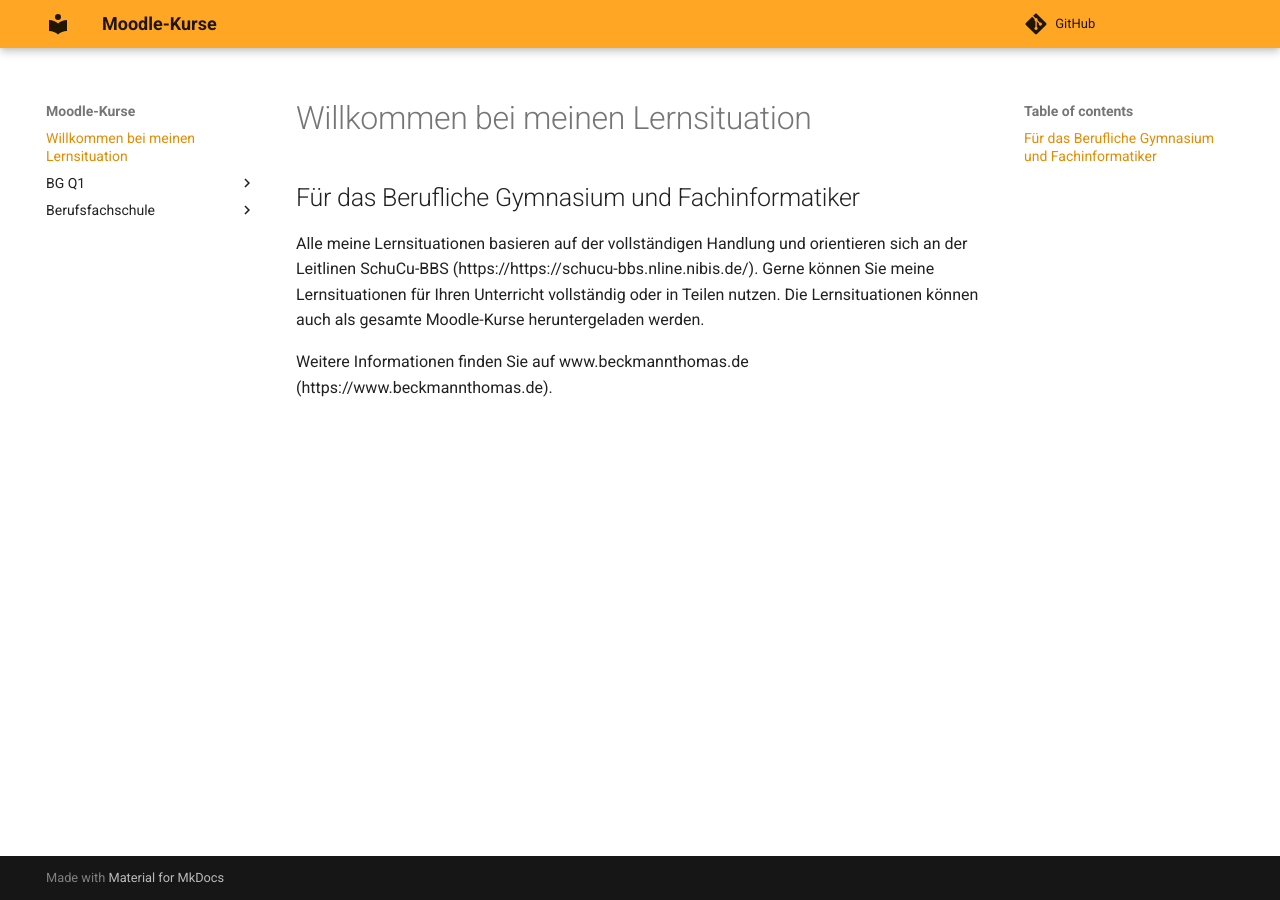
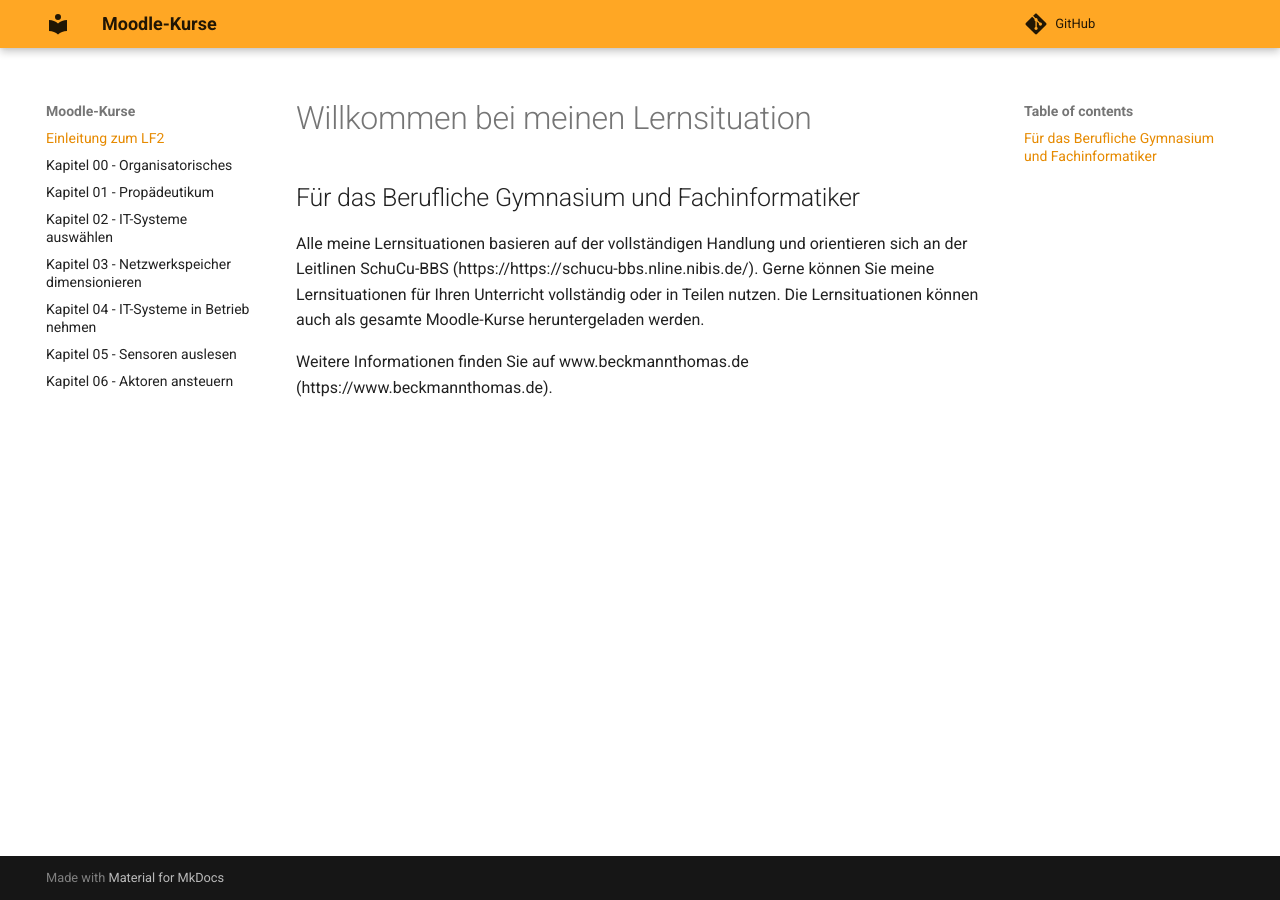
Before and after one commit to ThomasBeckmann/test, an MkDocs documentation site: the page built from docs/index.md, in a window 1280 px wide. Built offline with MkDocs 1.6.1 and Material for MkDocs 9.7.7, drawn with Linux system fonts in a browser that asks for light colours; comment, search, counter and statistics services are not loaded.

Commit message:
Update mkdocs.yml

```diff
--- a/mkdocs.yml
+++ b/mkdocs.yml
@@ -9,3 +9,17 @@ theme:
   palette:
     primary: orange
     accent: red
+
+repo_url: https://github.com/ThomasBeckman/test
+
+site_url: https://ThomasBeckmann.io/test/
+
+nav:
+    - Einleitung zum LF2: 'index.md'
+    - Kapitel 00 - Organisatorisches: 'kapitel_00.md'
+    - Kapitel 01 - Propädeutikum: 'kapitel_01.md'
+    - Kapitel 02 - IT-Systeme auswählen: 'kapitel_02.md'
+    - Kapitel 03 - Netzwerkspeicher dimensionieren: 'kapitel_03.md'
+    - Kapitel 04 - IT-Systeme in Betrieb nehmen: 'kapitel_04.md'
+    - Kapitel 05 - Sensoren auslesen: 'kapitel_05.md'
+    - Kapitel 06 - Aktoren ansteuern: 'kapitel_06.md'
```
